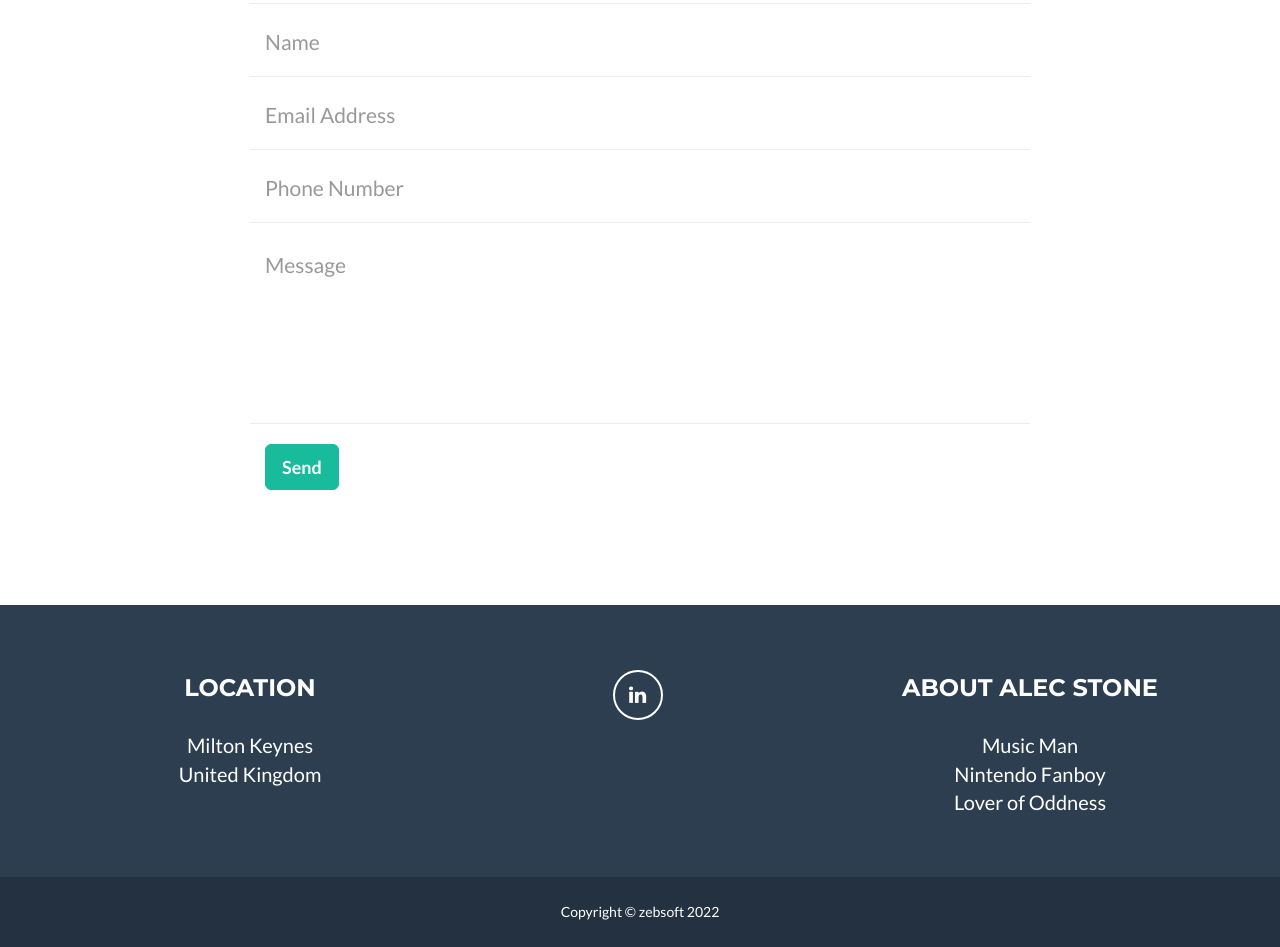
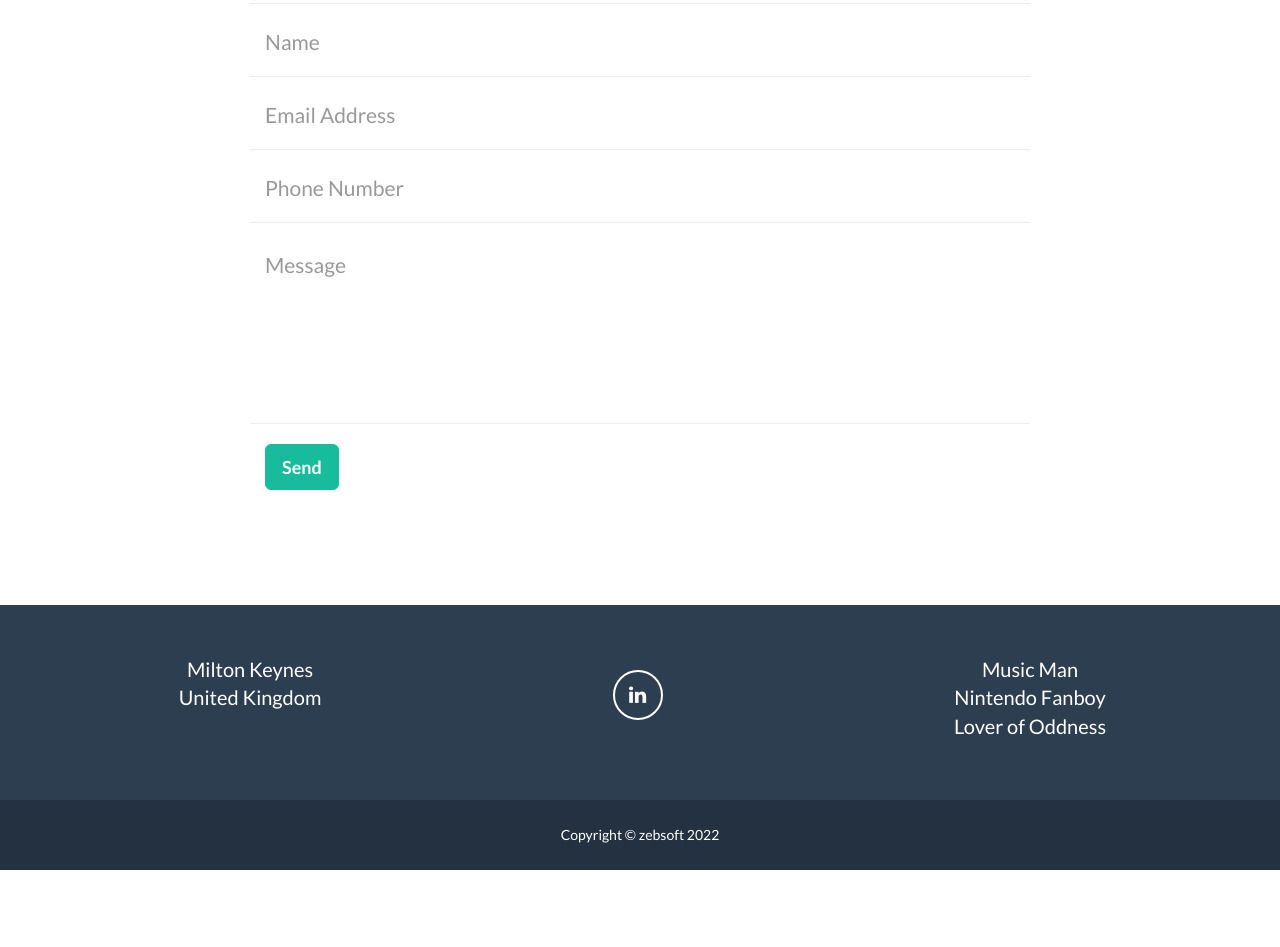
Before and after one commit to CalcCalcCalc/CalcCalcCalc.github.io, a plain HTML site: page index.html in a window 1280 px wide. Shown: the part 2980-3927 px from the top of the page. After the commit the page ends 3850 px from the top, so only its background shows below. Drawn offline with nearby package versions, Linux system fonts and the light colour scheme.

Commit message:
removed redundant headers

```diff
--- a/index.html
+++ b/index.html
@@ -281,7 +281,7 @@
             <div class="container">
                 <div class="row">
                     <div class="footer-col col-md-4">
-                        <h3>Location</h3>
+                        <!-- <h3>Location</h3> -->
                         <p>Milton Keynes
                             <br>United Kingdom</p>
                     </div>
@@ -302,7 +302,7 @@
                         </ul>
                     </div>
                     <div class="footer-col col-md-4">
-                        <h3>About Alec Stone</h3>
+                        <!-- <h3>About Alec Stone</h3> -->
                         <p>
                             Music Man<br>Nintendo Fanboy<br>Lover of Oddness
                         </p>
```
